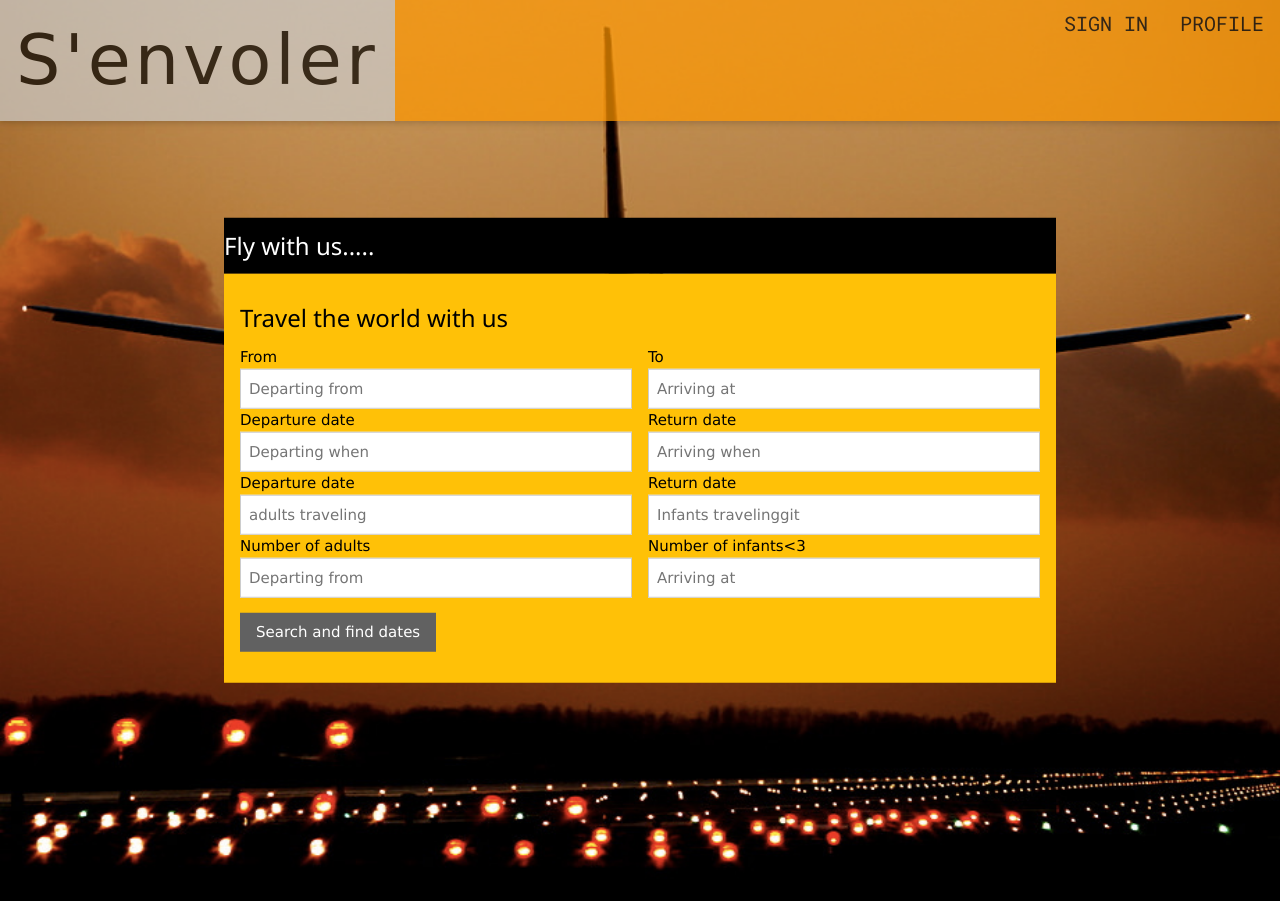
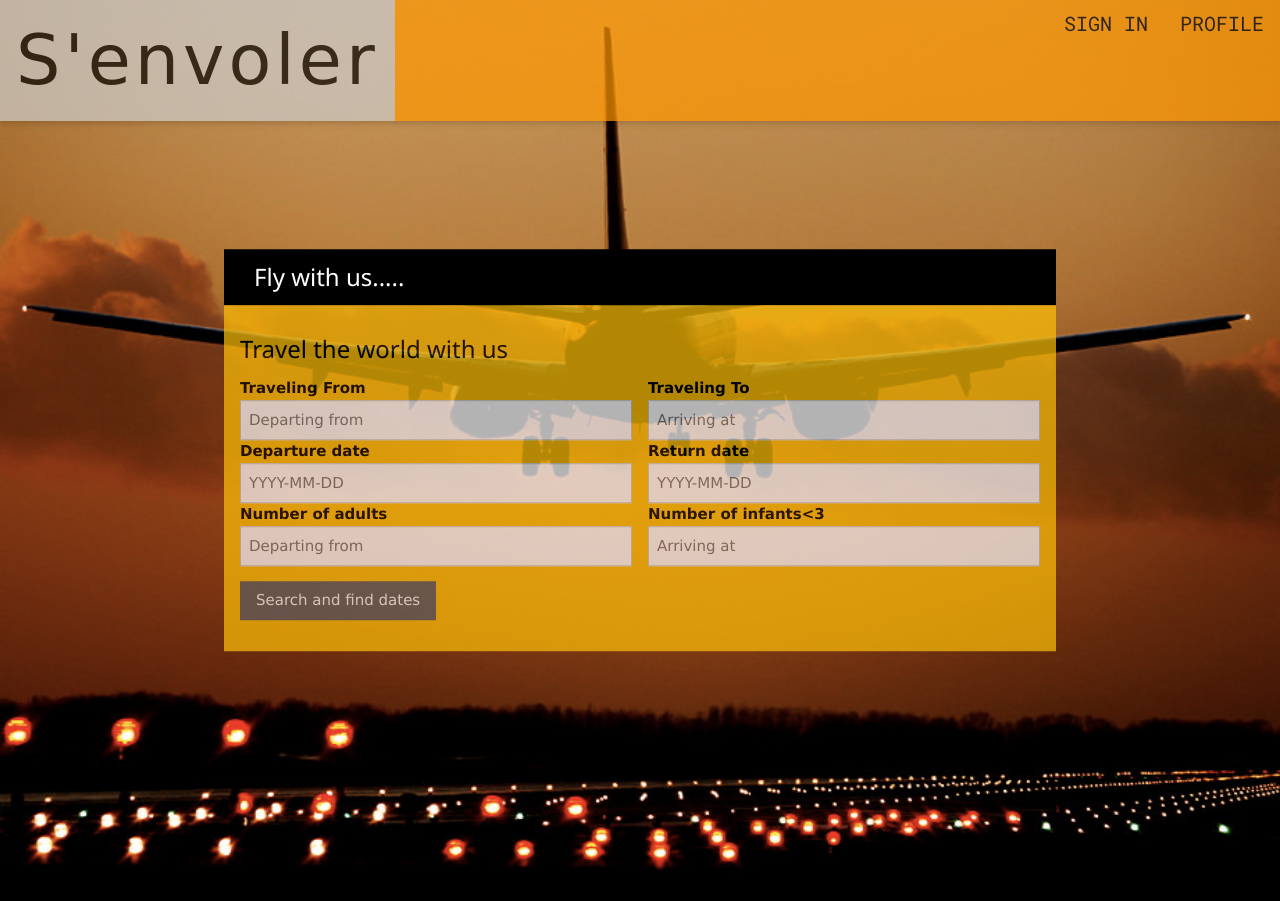
Before and after one commit to nziokaivy/Senvoler, a Python web app: template app/templates/search.html in a window 1280 px wide. Run offline with Jinja, Linux system fonts and the light colour scheme; the template is opened without the code that fills it, so the values that code supplies are empty; some libraries are stand-ins or nearby versions; some web fonts are replaced.

Commit message:
modified files

```diff
--- a/app/templates/index.html
+++ b/app/templates/index.html
@@ -1,6 +1,6 @@
 <!DOCTYPE html>
 <html>
-<title>W3.CSS Template</title>
+<title>S'envoler</title>
 <meta charset="UTF-8">
 <meta name="viewport" content="width=device-width, initial-scale=1">
 <link rel="stylesheet" href="https://www.w3schools.com/w3css/4/w3.css">
--- a/app/templates/search.html
+++ b/app/templates/search.html
@@ -1,6 +1,6 @@
 <!DOCTYPE html>
 <html>
-<title>W3.CSS Template</title>
+<title>S'envoler</title>
 <meta charset="UTF-8">
 <meta name="viewport" content="width=device-width, initial-scale=1">
 <link rel="stylesheet" href="https://www.w3schools.com/w3css/4/w3.css">
@@ -44,49 +44,39 @@
                     <img class="w3-image" src="{{ url_for('static', filename='photos/plane.jpeg') }}"  width="1500" height="700">
                     <div class="w3-display-middle" style="width:65%">
                       <div class="w3-bar w3-black">
-                          <h3> Fly with us.....</h3>
+                          <h3 style="margin-left:30px;" >    Fly with us.....</h3>
                       </div>
 
                       <!-- Tabs -->
-                      <div id="Flight" class="w3-container w3-amber w3-padding-16 myLink " style="opacity:10.0;">
+                      <div id="Flight" class="w3-container w3-amber w3-padding-16 myLink " style="opacity:0.7;">
                         <h3>Travel the world with us</h3>
                         <div class="w3-row-padding" style="margin:0 -16px;">
                           <div class="w3-half">
-                            <label>From</label>
+                            <label><b> Traveling From</b></label>
                             <input class="w3-input w3-border" type="text" placeholder="Departing from">
                           </div>
                           <div class="w3-half">
-                            <label>To</label>
+                            <label><b>Traveling To</b></label>
                             <input class="w3-input w3-border" type="text" placeholder="Arriving at">
                           </div>
                         </div>
                         <div class="w3-row-padding" style="margin:0 -16px;">
                                 <div class="w3-half">
-                                  <label>Departure date</label>
-                                  <input class="w3-input w3-border" type="text" placeholder="Departing when">
+                                  <label><b> Departure date</b></label>
+                                  <input class="w3-input w3-border" type="text" placeholder="YYYY-MM-DD">
                                 </div>
                                 <div class="w3-half">
-                                  <label>Return date</label>
-                                  <input class="w3-input w3-border" type="text" placeholder="Arriving when">
+                                  <label><b> Return date</b></label>
+                                  <input class="w3-input w3-border" type="text" placeholder="YYYY-MM-DD">
                                 </div>
                               </div>
-                              <div class="w3-row-padding" style="margin:0 -16px;">
-                                    <div class="w3-half">
-                                      <label>Departure date</label>
-                                      <input class="w3-input w3-border" type="text" placeholder="adults traveling">
-                                    </div>
-                                    <div class="w3-half">
-                                      <label>Return date</label>
-                                      <input class="w3-input w3-border" type="text" placeholder="Infants travelinggit">
-                                    </div>
-                            </div>
                             <div class="w3-row-padding" style="margin:0 -16px;">
                                     <div class="w3-half">
-                                      <label>Number of adults</label>
+                                      <label><b> Number of adults</b></label>
                                       <input type="number" class="w3-input w3-border" type="text" placeholder="Departing from">
                                     </div>
                                     <div class="w3-half">
-                                      <label>Number of infants<3 </label>
+                                      <label><b> Number of infants<3</b> </label>
                                       <input type ="number" class="w3-input w3-border" type="text" placeholder="Arriving at">
                                     </div>
                             </div>
```
Also changed, not shown: 1 other file.
